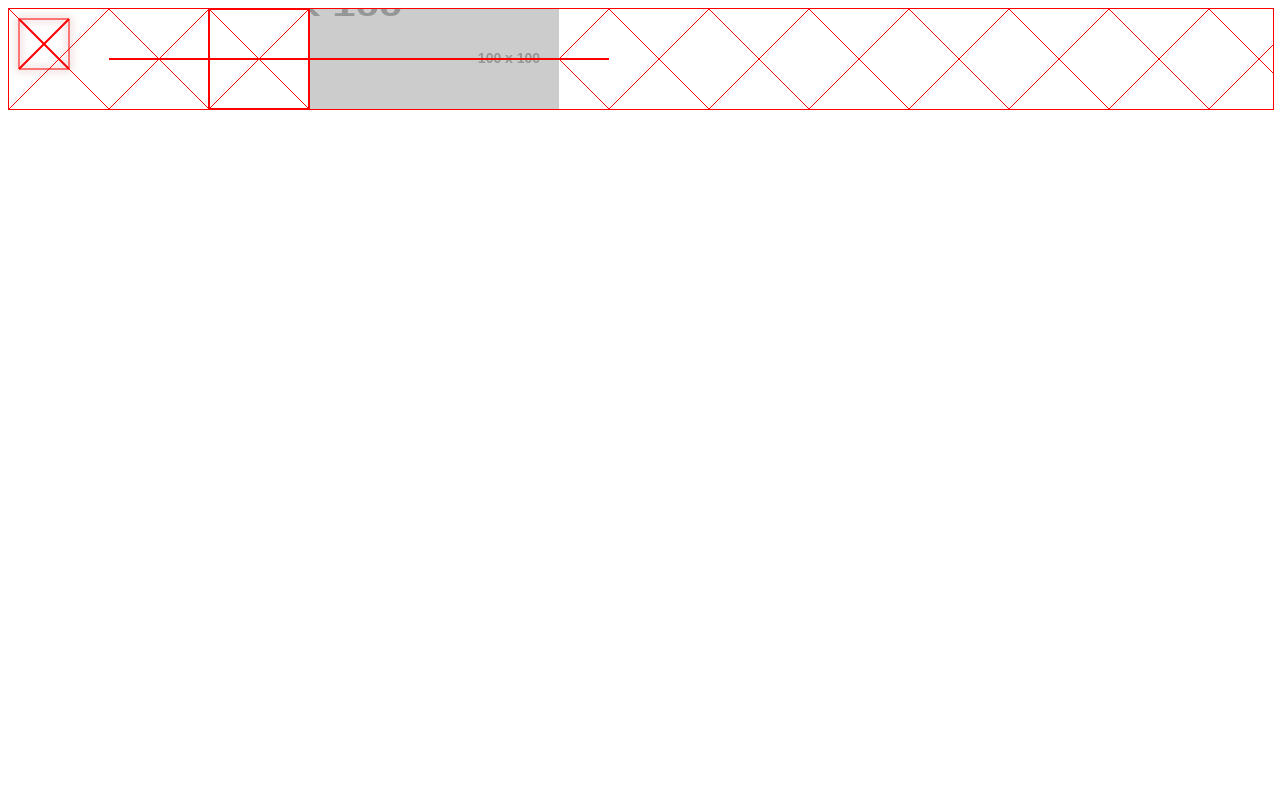
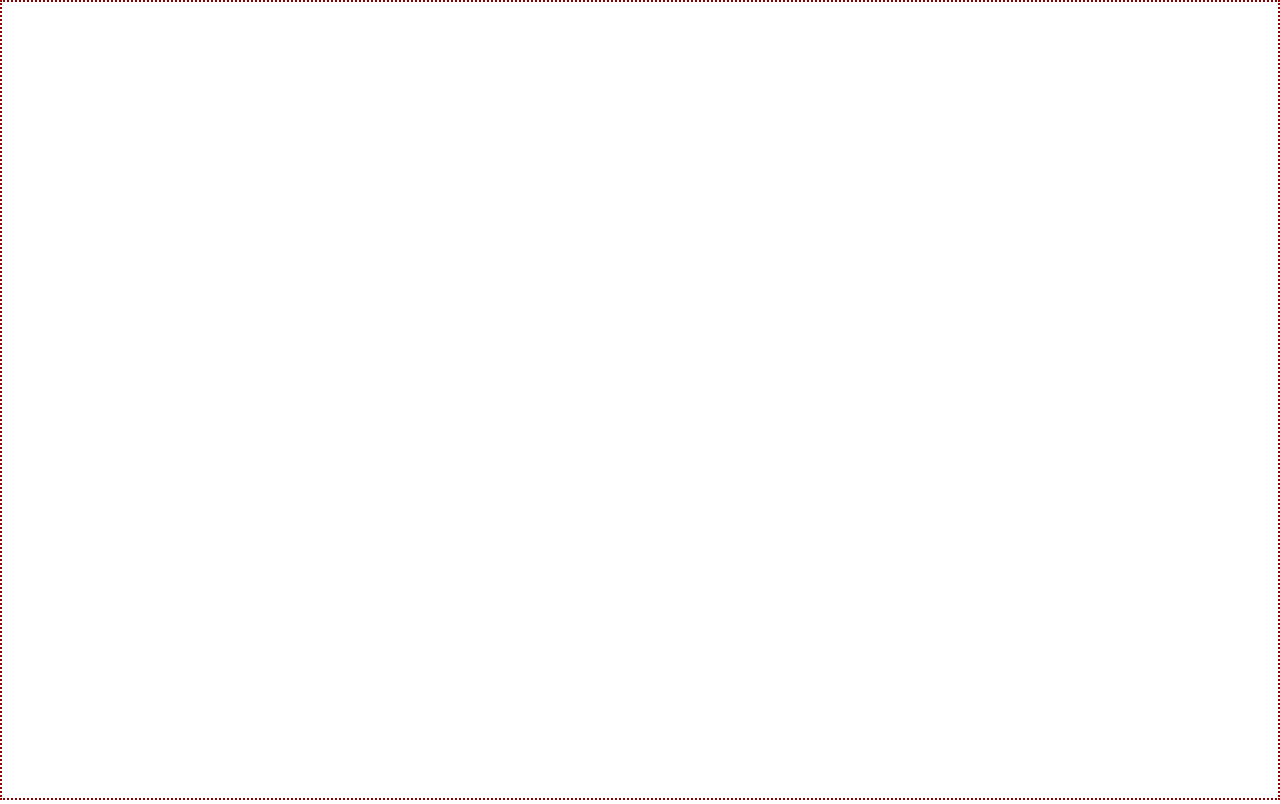
Before and after one commit to Daniel217D/canvas-chaining-method, a plain HTML site: page index.html in a window 1280 px wide. Drawn offline with Linux system fonts and the light colour scheme.

Commit message:
beautify code

```diff
--- a/canvas-cm.js
+++ b/canvas-cm.js
@@ -76,9 +76,9 @@
      * @param side - Side of the square
      * @returns {$c}
      */
-    this.square = function(x,y,side){
+    this.square = function (x, y, side) {
         this.beginPath()
-            .rect(x,y,side,side)
+            .rect(x, y, side, side)
             .fill()
             .stroke()
             .closePath();
@@ -94,19 +94,19 @@
      * @param {number} [stop] - Delay for clearInterval
      * @returns {$c}
      */
-    this.interval = function(f,id,delay,stop){
-        if(intervals[id])
+    this.interval = function (f, id, delay, stop) {
+        if (intervals[id])
             clearInterval(intervals[id]);
 
         let counter = 0;
 
-        f.call(this,counter++);
+        f.call(this, counter++);
         intervals[id] = setInterval(() => {
-            f.call(this,counter++)
-        },delay);
+            f.call(this, counter++)
+        }, delay);
 
-        if(stop !== undefined)
-            this.cinterval(id,stop);
+        if (stop !== undefined)
+            this.cinterval(id, stop);
 
         return this;
     };
@@ -118,13 +118,13 @@
      * @param {number} [delay=0] - Delay before cleaning
      * @returns {$c}
      */
-    this.cinterval = function(id,delay){
+    this.cinterval = function (id, delay) {
         delay = (delay === undefined) ? 0 : delay;
 
-        if(intervals[id])
+        if (intervals[id])
             setTimeout(function () {
                 clearInterval(intervals[id]);
-            },delay);
+            }, delay);
 
         return this
     };
@@ -137,10 +137,10 @@
      * @returns {$c}
      */
     this.timeout = function (f, id, delay) {
-        if(timeouts[id])
+        if (timeouts[id])
             clearTimeout(timeouts[id]);
 
-        timeouts[id] = setTimeout(f.bind(this),delay);
+        timeouts[id] = setTimeout(f.bind(this), delay);
 
         return this
     };
@@ -151,37 +151,38 @@
      * @param {number} [delay=0] - Delay before cleaning
      * @returns {$c}
      */
-    this.ctimeout = function(id,delay){
+    this.ctimeout = function (id, delay) {
         delay = (delay === undefined) ? 0 : delay;
 
-        if(timeouts[id])
+        if (timeouts[id])
             setTimeout(function () {
                 clearTimeout(timeouts[id]);
-            },delay);
+            }, delay);
 
         return this
     };
 
     //TODO jsDoc
-    this.drawImage = function (src,s,callback) {
+    this.drawImage = function (src, s, callback) {
         const sc = (s !== undefined) ? s.length : 0;
-        if(sc !== 2 && sc !== 4 && sc !== 8){
-            console.error('Uncaught TypeError: Failed to execute \'drawImage\' on \'CanvasRenderingContext2D\': Valid arities are: [2, 4, 8], but '+sc+' arguments provided.');
+        if (sc !== 2 && sc !== 4 && sc !== 8) {
+            console.error('Uncaught TypeError: Failed to execute \'drawImage\' on \'CanvasRenderingContext2D\': Valid arities are: [2, 4, 8], but ' + sc + ' arguments provided.');
             return this
         }
-
         const img = new Image();
         img.src = src;
-        img.onload = function () {
-            if(sc === 2)
-                ctx.drawImage(img,s[0], s[1]);
-            else if(sc === 4)
-                ctx.drawImage(img,s[0], s[1], s[2], s[3]);
+        img.onload = () => {
+            if (sc === 2)
+                ctx.drawImage(img, s[0], s[1]);
+            else if (sc === 4)
+                ctx.drawImage(img, s[0], s[1], s[2], s[3]);
             else
-                ctx.drawImage(img,s[0], s[1], s[2], s[3], s[4], s[5], s[6], s[7]);
+                ctx.drawImage(img, s[0], s[1], s[2], s[3], s[4], s[5], s[6], s[7]);
 
-            if(callback)
+            if (callback) {
                 callback.call(this);
+            }
+
         };
         return this;
     };
--- a/scripts.js
+++ b/scripts.js
@@ -1,44 +1,8 @@
 (function () {
     function draw() {
-        const $c_canvas = new $c(document.getElementById('c')).setSize()
-            .set({
-                strokeStyle: 'red'
-            });
-        for (let i = 0; i < $c_canvas.get('c').offsetWidth; i = i + 100) {
-            $c_canvas
-                .line(i, 0, i + 100, 100)
-                .line(i + 100, 0, i, 100)
-        }
-        $c_canvas
-            .drawImage('https://via.placeholder.com/100x100',[50,50,50,50,300,0,150,100])
-            .drawImage('https://via.placeholder.com/100x100',[450,0])
-            .set({
-                'fillStyle': 'rgba(0,0,0,0)',
-                'shadowBlur': 10,
-                'shadowColor': 'brown'
-            })
-            .square(10, 10, 50)
-            .set({
-                'strokeStyle': 'red',
-                'lineWidth': 2,
-                'shadowBlur': 0,
-            })
-            .line([
-                [10, 10, 60, 60],
-                [60, 10, 10, 60]
-            ]);
-        $c_canvas.interval(function(i){
-           this.line(100+i*100,50,200+i*100,50);
-        },'a',500,2000)
-            .timeout(function(){
-                this.square(200,0,100)
-            },'a',2100)
-            .timeout(function(){
-                this.square(200,0,100)
-            },'b',2500)
-            .ctimeout('b',2100);
+        const $cc = new $c(document.getElementById('c')).setSize()
 
-        console.log($c_canvas.get('strokeStyle'));
+
     }
 
     draw();
--- a/style.css
+++ b/style.css
@@ -1,5 +1,17 @@
+* {
+    box-sizing: border-box;
+}
+html,body {
+    width: 100%;
+    height: 100%;
+}
+
+body {
+    margin: 0;
+    overflow: hidden;
+}
 canvas {
     width: 100%;
-    height: 100px;
-    border: 1px solid red;
+    height: 100%;
+    border: 2px dotted darkred;
 }
```
